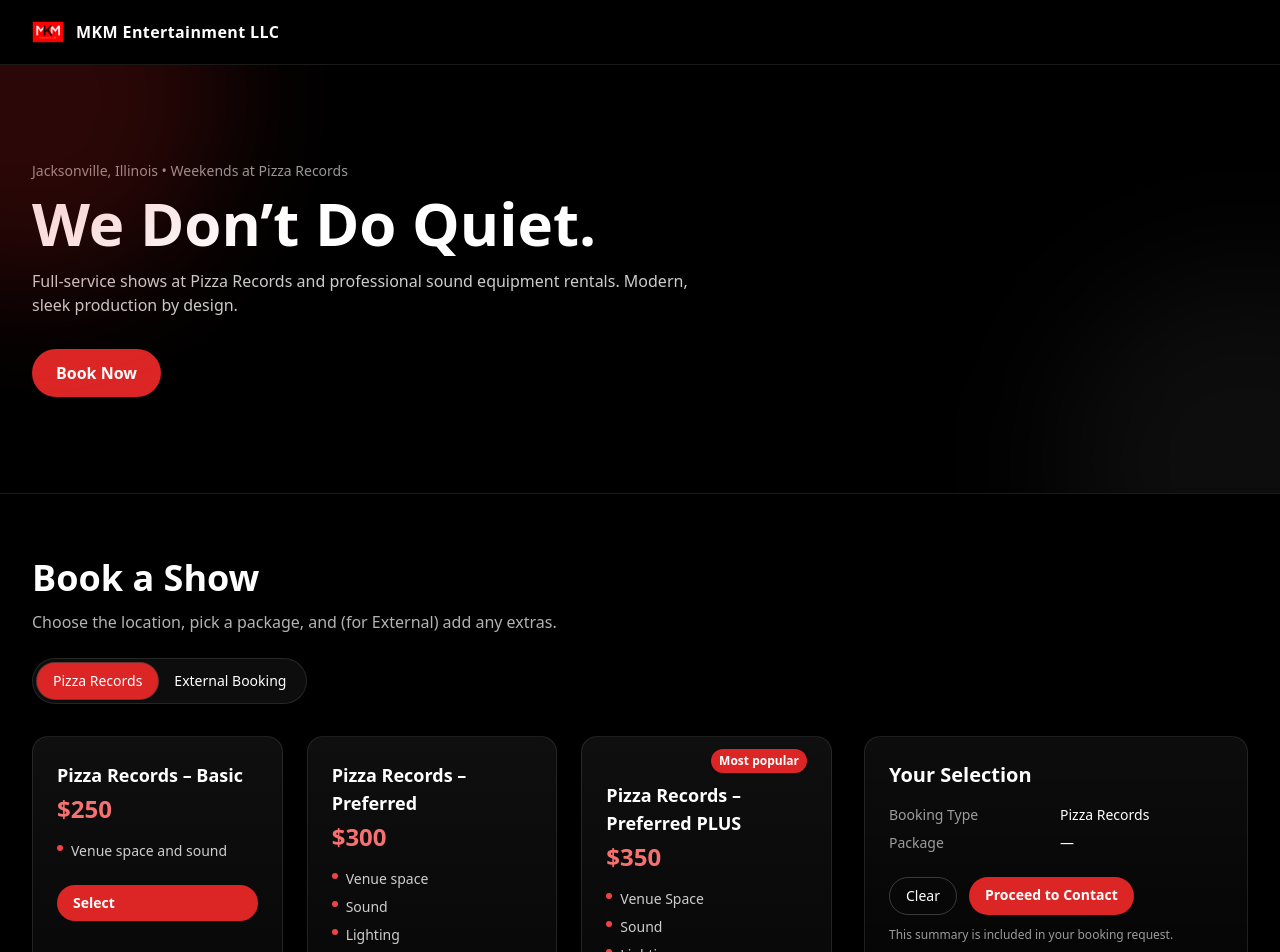
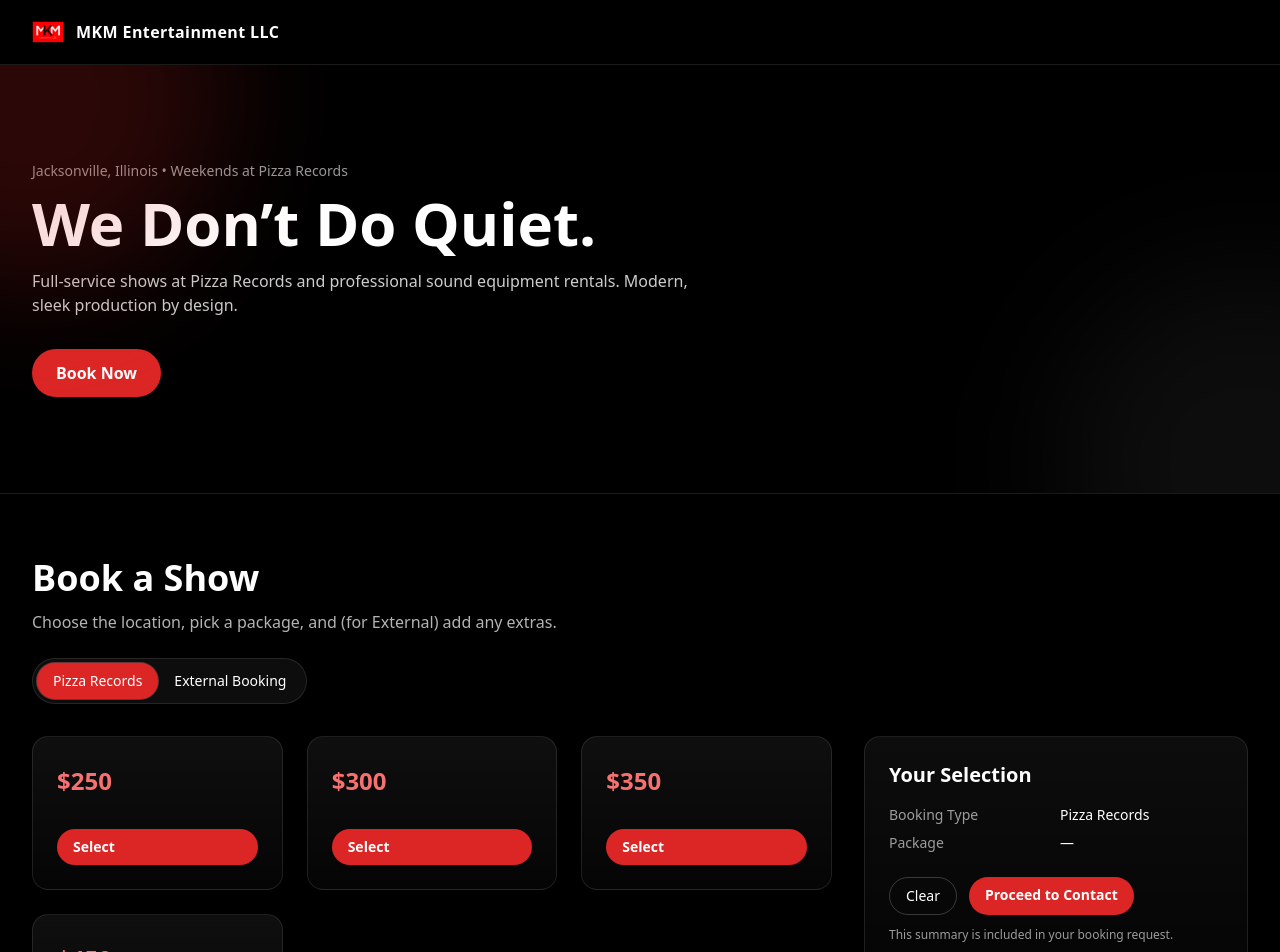
Before and after one commit to mdog48765/mkm-site, a React (Vite) app: page / in a window 1280 px wide. Shown: the top 952 px of the page. Built offline with nearby package versions, Linux system fonts and the light colour scheme.

Commit message:
Full site wired to Resend mailer

```diff
--- a/src/App.jsx
+++ b/src/App.jsx
@@ -44,10 +44,7 @@
       {
         title: "Pizza Records – Preferred",
         price: "$300",
-        features: ["Venue space",
-                   "Sound",
-                   "Lighting",
-        ],
+        features: ["Venue space", "Sound", "Lighting"],
       },
       {
         title: "Pizza Records – Preferred PLUS",
@@ -292,32 +289,18 @@
                 <div className="grid gap-6 sm:grid-cols-2 xl:grid-cols-3">
                   {pizzaPackages.map((p) => (
                     <div
-                      key={p.title}
+                      key={p.name}
                       className={`rounded-2xl border border-white/10 bg-gradient-to-br from-white/[0.06] to-white/[0.02] p-6 flex flex-col
-                      ${selectedService === p.title ? "ring-2 ring-red-500" : "hover:shadow-[0_6px_24px_rgba(0,0,0,0.35)] hover:-translate-y-0.5 transition"}`}
+                      ${selectedService === p.name ? "ring-2 ring-red-500" : "hover:shadow-[0_6px_24px_rgba(0,0,0,0.35)] hover:-translate-y-0.5 transition"}`}
                     >
-                      {p.popular && (
-                        <span className="self-end -mt-3 mb-2 inline-flex items-center rounded-full bg-red-600 px-2 py-1 text-xs font-semibold shadow">
-                          Most popular
-                        </span>
-                      )}
-                      <h3 className="text-lg font-semibold">{p.title}</h3>
+                      <h3 className="text-lg font-semibold">{p.name}</h3>
                       <p className="mt-1 text-2xl font-extrabold text-red-400">{p.price}</p>
-                      {p.features?.length > 0 && (
-                        <ul className="mt-4 space-y-2 text-sm text-white/80">
-                          {p.features.map((f) => (
-                            <li key={f} className="flex items-start gap-2">
-                              <span className="mt-1 h-1.5 w-1.5 rounded-full bg-red-500" />
-                              <span>{f}</span>
-                            </li>
-                          ))}
-                        </ul>
-                      )}
+                      <p className="mt-2 text-sm text-white/80">{p.description}</p>
                       <button
-                        onClick={() => selectPackage(p.title)}
+                        onClick={() => selectPackage(p.name)}
                         className="mt-6 inline-flex rounded-full bg-red-600 px-4 py-2 text-sm font-semibold hover:bg-red-500"
                       >
-                        {selectedService === p.title ? "Selected" : "Select"}
+                        {selectedService === p.name ? "Selected" : "Select"}
                       </button>
                     </div>
                   ))}
@@ -364,17 +347,24 @@
                     <div className="mt-4 grid gap-3 sm:grid-cols-2">
                       {externalAddOns.map((a) => (
                         <label
-                          key={a.key}
+                          key={a.key || a.name}
                           className={`flex items-center gap-3 rounded-lg border border-white/10 px-3 py-2 cursor-pointer
-                          ${addOns.includes(a.key) ? "bg-white/[0.08]" : "bg-white/[0.03] hover:bg-white/[0.06]"}`}
+                          ${addOns.includes(a.label || a.name) ? "bg-white/[0.08]" : "bg-white/[0.03] hover:bg-white/[0.06]"}`}
                         >
                           <input
                             type="checkbox"
                             className="h-4 w-4 accent-red-600"
-                            checked={addOns.includes(a.key)}
-                            onChange={() => toggleAddOn(a.key)}
+                            checked={addOns.includes(a.label || a.name)}
+                            onChange={() => {
+                              const key = a.label || a.name;
+                              setAddOns((prev) =>
+                                prev.includes(key)
+                                  ? prev.filter((k) => k !== key)
+                                  : [...prev, key]
+                              );
+                            }}
                           />
-                          <span className="text-sm">{a.label}</span>
+                          <span className="text-sm">{a.label || `${a.name} — ${a.price}`}</span>
                         </label>
                       ))}
                     </div>
@@ -407,7 +397,7 @@
               </dl>
 
               <div className="mt-6 flex gap-3">
-                <button onClick={clearCart} className="inline-flex rounded-full border border-white/20 px-4 py-2 text-sm hover:border-white/40">
+                <button onClick={() => { setSelectedService(""); setAddOns([]); }} className="inline-flex rounded-full border border-white/20 px-4 py-2 text-sm hover:border-white/40">
                   Clear
                 </button>
                 <button onClick={() => scrollToId("#contact")} className="inline-flex rounded-full bg-red-600 px-4 py-2 text-sm font-semibold hover:bg-red-500">
@@ -481,7 +471,7 @@
                     className="mt-1 w-full rounded-lg bg-black/40 border border-white/10 px-3 py-2 outline-none focus:ring-2 focus:ring-red-600"
                   >
                     {pizzaPackages.map((p) => (
-                      <option key={p.title}>{p.title}</option>
+                      <option key={p.name}>{p.name}</option>
                     ))}
                     {externalPackages.map((p) => (
                       <option key={p.title}>{p.title}</option>
```
